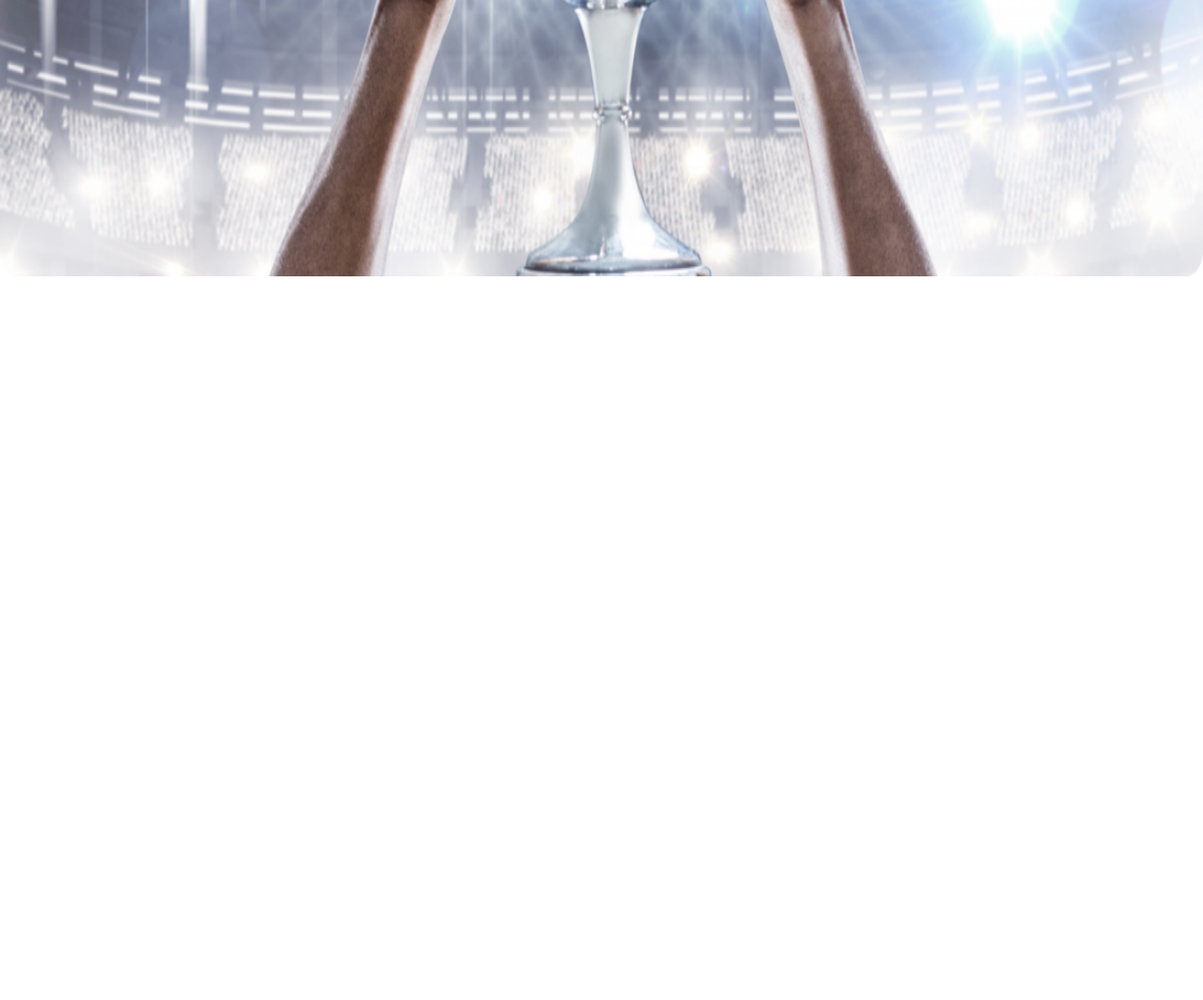
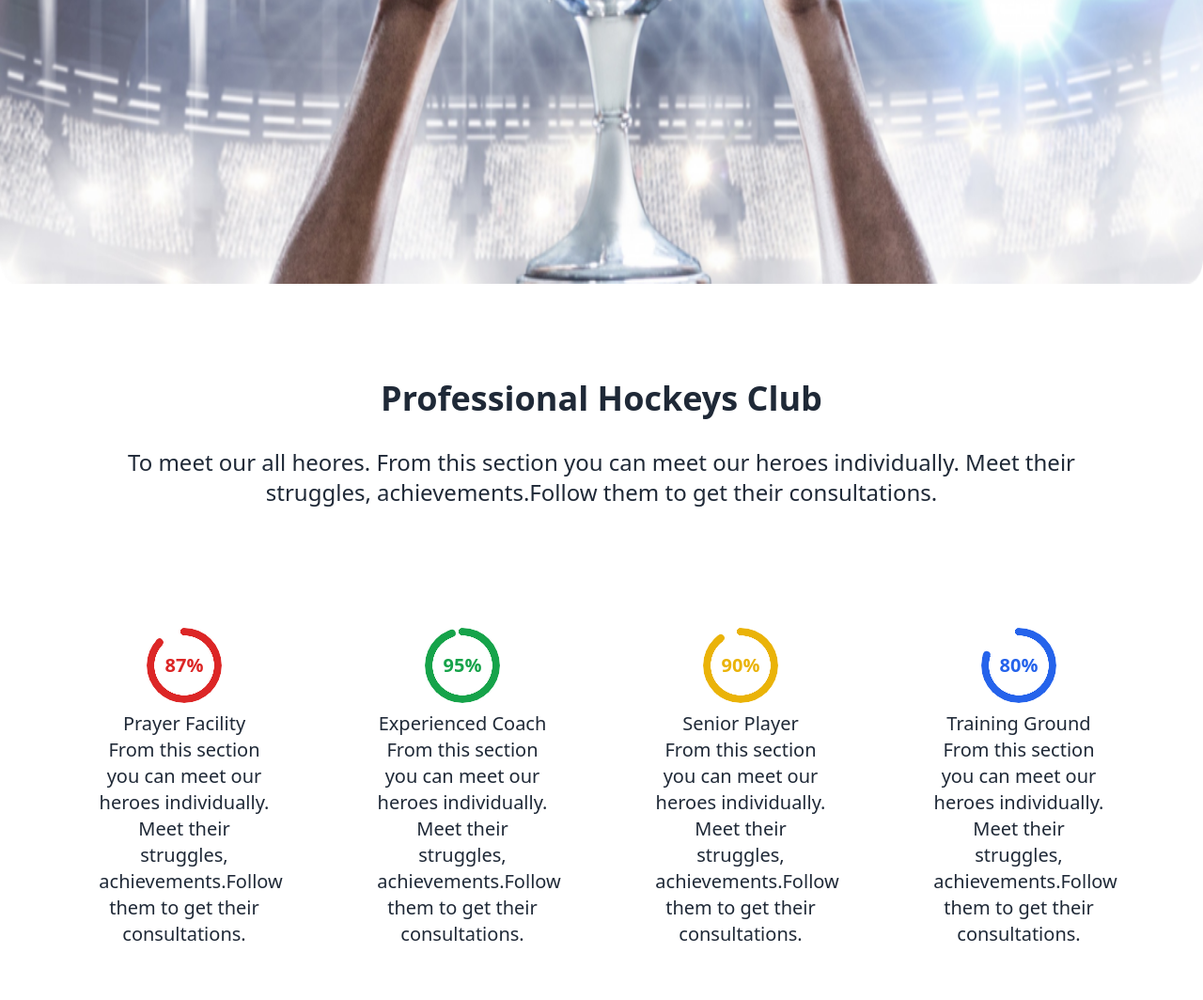
Before and after one commit to Tanzeemfatima/assignment-pro-3, a plain HTML site: page index.html in a window 1280 px wide. Shown: the part 734-1798 px from the top of the page at 94% size. Before the commit the page ends 1034 px from the top, so only its background shows below. Drawn offline with nearby package versions, Linux system fonts and the light colour scheme; grey boxes are pictures that could not be loaded.

Commit message:
professional part added

```diff
--- a/index.html
+++ b/index.html
@@ -9,7 +9,7 @@
     <script src="https://cdn.tailwindcss.com"></script>
 </head>
 
-<body class="mx-auto">
+<body>
     <header>
         <div class="navbar bg-base-100">
             <div class="navbar-start">
@@ -30,11 +30,11 @@
                         <li><a>Contact</a></li>
                     </ul>
                 </div>
-                <a class="btn btn-ghost text-xl">Hockey's</a>
+                <a class="btn btn-ghost text-4xl font-bold">Hockey<span class="text-red-500">'</span>s</a>
             </div>
             <div class="navbar-center hidden lg:flex">
-                <ul class="menu menu-horizontal px-1">
-                    <li><a>Home</a></li>
+                <ul class="menu menu-horizontal px-1 text-xl">
+                    <li class="text-red-500"><a>Home</a></li>
                     <li><a>About</a></li>
                     <li><a>Pages</a></li>
                     <li><a>Blog</a></li>
@@ -54,13 +54,13 @@
                 </button>
 
 
-                <a class="btn bg-red-600 w-28 text-white">Button</a>
+                <a class="btn bg-red-500 w-28 text-white text-xl">Button</a>
 
                 </button>
             </div>
         </div>
     </header>
-    <main>
+    <main class="mx-auto">
 
         <!-- ------banner section----- -->
         <div class="carousel w-full">
@@ -69,7 +69,7 @@
 
 
 
-                <div class="absolute flex justify-between transform -translate-y-1/2 left-5 right-5 top-1/2">
+                <div class="absolute lg:flex justify-between transform -translate-y-1/2 left-5 right-5 top-1/2">
                     <a href="#slide4" class="btn btn-circle"></a>
                     <a href="#slide2" class="btn btn-circle"></a>
                     <button class="btn w-80 h-40 radious-4 bg-black text-white">
@@ -84,7 +84,7 @@
             </div>
             <div id="slide2" class="carousel-item relative w-full">
                 <img src="https://daisyui.com/images/stock/photo-1609621838510-5ad474b7d25d.jpg" class="w-full" />
-                <div class="absolute flex justify-between transform -translate-y-1/2 left-5 right-5 top-1/2">
+                <div class="absolute lg:flex justify-between transform -translate-y-1/2 left-5 right-5 top-1/2">
                     <a href="#slide1" class="btn btn-circle"></a>
                     <a href="#slide3" class="btn btn-circle"></a>
                     <button class="btn w-80 h-40 p-8 radious-4 bg-black text-white">
@@ -98,7 +98,7 @@
             </div>
             <div id="slide3" class="carousel-item relative w-full">
                 <img src="https://daisyui.com/images/stock/photo-1414694762283-acccc27bca85.jpg" class="w-full" />
-                <div class="absolute flex justify-between transform -translate-y-1/2 left-5 right-5 top-1/2">
+                <div class="absolute lg:flex justify-between transform -translate-y-1/2 left-5 right-5 top-1/2">
                     <a href="#slide2" class="btn btn-circle"></a>
                     <a href="#slide4" class="btn btn-circle"></a>
                     <button class="btn w-80 h-40 p-8 radious-4 bg-black text-white">
@@ -112,7 +112,7 @@
             </div>
             <div id="slide4" class="carousel-item relative w-full">
                 <img src="https://daisyui.com/images/stock/photo-1665553365602-b2fb8e5d1707.jpg" class="w-full" />
-                <div class="absolute flex justify-between transform -translate-y-1/2 left-5 right-5 top-1/2">
+                <div class="absolute lg:flex justify-between transform -translate-y-1/2 left-5 right-5 top-1/2">
                     <a href="#slide3" class="btn btn-circle"></a>
                     <a href="#slide1" class="btn btn-circle"></a>
                     <button class="btn w-80 h-40 p-8 radious-4 bg-black text-white">
@@ -125,6 +125,81 @@
                 </div>
             </div>
         </div>
+        <!-- --------------Profesional club Section-------------- -->
+        <section>
+            <div class="text-center mt-12 p-12">
+                <h2 class="text-2xl lg:text-4xl font-bold">Professional Hockeys Club</h2>
+                <p class="text-2xl lg:p-8">To meet our all heores. From this section you can meet our heroes
+                    individually.
+                    Meet
+                    their
+                    struggles, achievements.Follow them to get their consultations.</p>
+            </div>
+            <div class="lg:flex p-12 justify-around">
+                <!-- ----------progress-1------ -->
+                <div class="text-xl text-center w-full lg:w-1/6">
+                    <div class="radial-progress text-red-600 text-center font-bold" style="--value:87;"
+                        role="progressbar">87%
+                    </div>
+
+                    <div class="text-center p-2">
+                        <h5>Prayer Facility</h5>
+                        <p>From this section you can meet our heroes individually. Meet
+                            their
+                            struggles, achievements.Follow them to get their consultations.</p>
+                    </div>
+                </div>
+                <!-- -------------------------------- -->
+                <!-- ----------progress-2------ -->
+                <div class="text-xl text-center w-full lg:w-1/6">
+                    <div class="radial-progress text-green-600 text-center font-bold" style="--value:95;"
+                        role="progressbar">95%
+                    </div>
+
+                    <div class="text-center p-2">
+                        <h5>Experienced Coach</h5>
+                        <p>From this section you can meet our heroes individually. Meet
+                            their
+                            struggles, achievements.Follow them to get their consultations.</p>
+                    </div>
+                </div>
+                <!-- -------------------------------- -->
+                <!-- ----------progress-3------ -->
+                <div class="text-xl text-center w-full lg:w-1/6">
+                    <div class="radial-progress text-yellow-500 text-center font-bold" style="--value:90;"
+                        role="progressbar">90%
+                    </div>
+
+                    <div class="text-center p-2">
+                        <h5>Senior Player</h5>
+                        <p>From this section you can meet our heroes individually. Meet
+                            their
+                            struggles, achievements.Follow them to get their consultations.</p>
+                    </div>
+                </div>
+                <!-- -------------------------------- -->
+                <!-- ----------progress-4------ -->
+                <div class="text-xl text-center w-full lg:w-1/6">
+                    <div class="radial-progress text-blue-600 text-center font-bold" style="--value:80;"
+                        role="progressbar">80%
+                    </div>
+
+                    <div class="text-center p-2">
+                        <h5>Training Ground</h5>
+                        <p>From this section you can meet our heroes individually. Meet
+                            their
+                            struggles, achievements.Follow them to get their consultations.</p>
+                    </div>
+                </div>
+            </div>
+            <!-- -------------------------------- -->
+
+
+
+
+
+        </section>
+
     </main>
     <footer></footer>
 </body>
```
